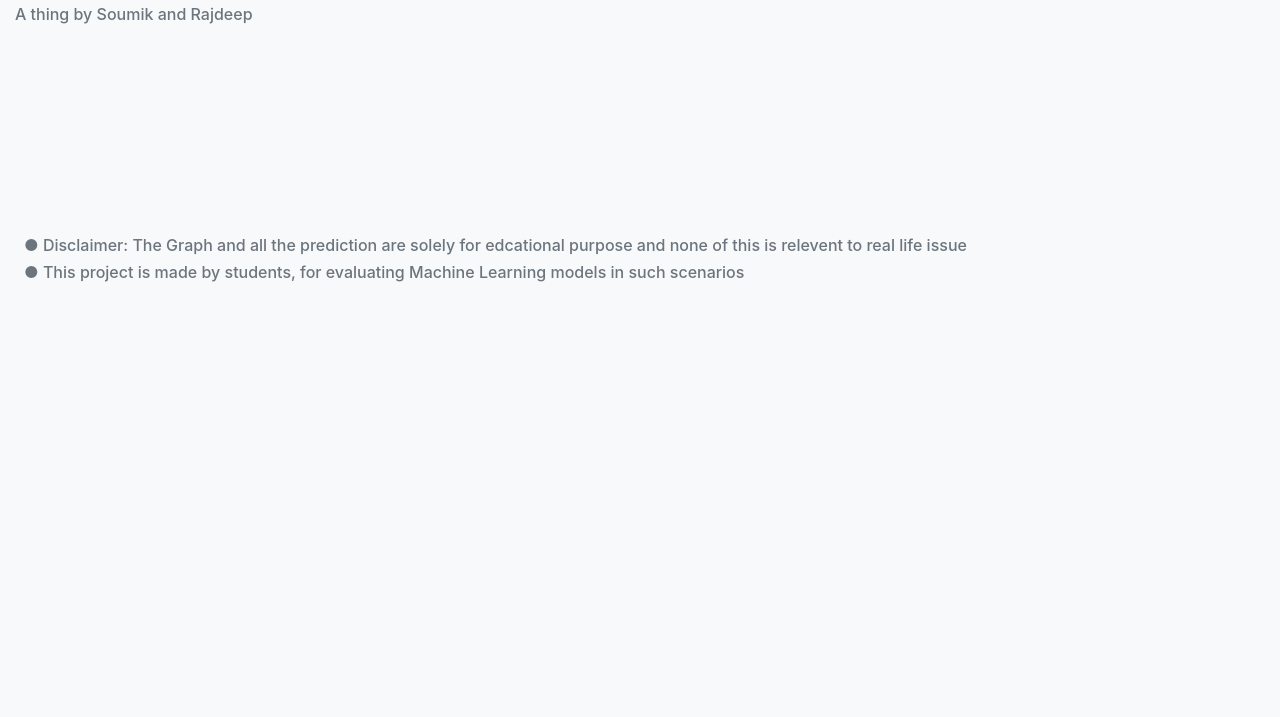
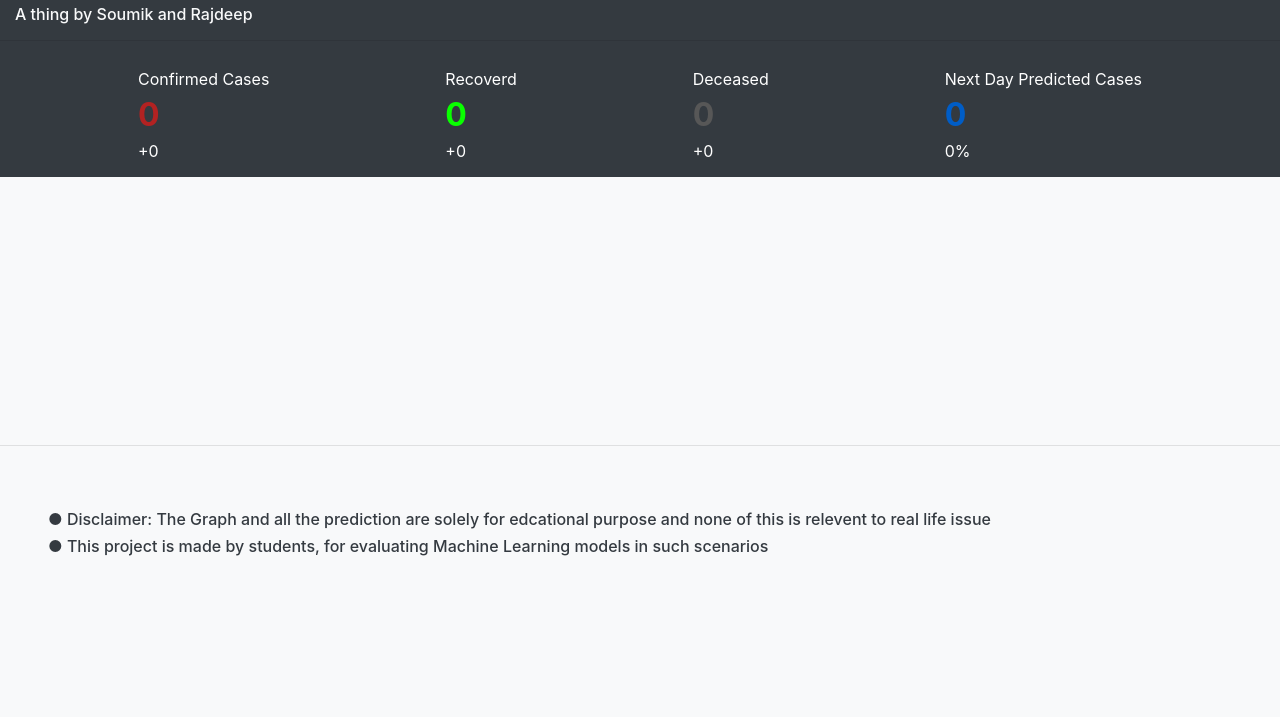
Before and after one commit to Araon/Covid19-Dasboard, a plain HTML site: page index.html in a window 1280 px wide. Shown: the part 83-800 px from the top of the page. Drawn offline with nearby package versions, Linux system fonts and the light colour scheme; no server answers.

Commit message:
added stat bar

```diff
--- /dev/null
+++ b/css/main.css
@@ -0,0 +1,40 @@
+/* -------------- Stats ---------*/
+.latest-report {
+    display: flex;
+    width: 80%;
+    justify-content: space-between;
+    margin: 0 auto;
+    align-items: center;
+    padding: 10px;
+    color: #ffffff;
+}
+
+.total_cases,
+.recovered,
+.deceased,
+.predicted {
+    height: 100px;
+}
+.title {
+    font-size: 1rem;
+}
+.total_cases .value{
+    font-size: 2em;
+    font-weight: bold;
+    color: firebrick;
+}
+.recovered .value{
+    font-size: 2em;
+    font-weight: bold;
+    color: #09ff00;
+}
+.deceased .value{
+    font-size: 2em;
+    font-weight: bold;
+    color: rgb(87, 87, 87);
+}
+.predicted .value{
+    font-size: 2em;
+    font-weight: bold;
+    color: rgb(0, 93, 199);
+}
--- a/index.html
+++ b/index.html
@@ -8,33 +8,76 @@
 
     <!-- Bootstrap CSS -->
     <link rel="stylesheet" href="https://stackpath.bootstrapcdn.com/bootstrap/4.4.1/css/bootstrap.min.css" integrity="sha384-Vkoo8x4CGsO3+Hhxv8T/Q5PaXtkKtu6ug5TOeNV6gBiFeWPGFN9MuhOf23Q9Ifjh" crossorigin="anonymous">
+    <link rel="stylesheet" href="./css/main.css">
+
+
+    <script src="https://cdn.jsdelivr.net/npm/chart.js@2.8.0"></script>
+</head>
+    <title>COVID-19 Indian Stats</title>
+
+    <main class="bg-dark text-light">
+        <div class="container-fluid">
+            <h1 class="py-3 text-light">COVID-19 Indian Stats</h1>
+                 <h6 class="text-light">A thing by <a href="https://github.com/Araon" class="text-light">Soumik</a> and <a href="https://github.com/therajdeepbiswas" class="text-light">Rajdeep</a> </h6>
+        </div>
+        <hr class="light">
+
+            <!--Stats-->
+            <div class="stats">
+                <div class="latest-report">
+                    <div class="total_cases">
+                        <div class="title">Confirmed Cases</div>
+                        <div class="value"id="total_cases">0</div>
+                        <div class="new-value" id= "new_cases">+0</div>
+                    </div>
+                    <div class="recovered" >
+                        <div class="title">Recoverd</div>
+                        <div class="value" id="reco">0</div>
+                        <div class="new-value" id="new_recovered">+0</div>
+                    </div>
+                    <div class="deceased" >
+                        <div class="title">Deceased</div>
+                        <div class="value" id="deceased">0</div>
+                        <div class="new_value" id="new_dead">+0</div>
+                    </div>
+                    <div class="predicted" >
+                        <div class="title">Next Day Predicted Cases</div>
+                        <div class="value" id="pred">0</div>
+                        <div class="new-value" id="new_prediction">0%</div>
+                    </div>
+                </div>
+            </div>
+        </main>
 
     <!-- Chart JS -->
-    <script src="https://cdn.jsdelivr.net/npm/chart.js@2.8.0"></script>
-    <title>COVID-19 Indian Stats</title>
-    </head>
 <body class="bg-light">
-        <div class="container-fluid">
-            <h1 class="py-3 text-muted">COVID-19 Indian Stats</h1>
-            <h6 class="text-muted">A thing by <a href="https://github.com/Araon" class="text-muted">Soumik</a> and <a href="https://github.com/therajdeepbiswas" class="text-muted">Rajdeep</a> </h6>
-                <div class="col-md-10 offset-md-1">
+    <div class="container-fluid py-5">
+        <div class="col-md-15 offset-md-1">
             <div>
                 <div>
                     <canvas id="myChart"></canvas>
                 </div>
-                        <script src="./js/main.js">
-                        </script>
+                    <div class="container-fluid">
+                        <script src="./js/main.js"></script>
                     </div>
                 </div>
             </div>
-        <div class="py-5 px-4">
-            <h6 class="text-muted">&#9679; Disclaimer: The Graph and all the prediction are solely for edcational purpose and none of this is relevent to real life issue</h6>
-            <h6 class="text-muted">&#9679; This project is made by students, for evaluating Machine Learning models in such scenarios</h6>
     </div>
+    <hr class="py-4
+    ">
+<footer class="text-dark px-5">
+        <h6>&#9679; Disclaimer: The Graph and all the prediction are solely for edcational purpose and none of this is relevent to real life issue</h6>
+        <h6>&#9679; This project is made by students, for evaluating Machine Learning models in such scenarios</h6>
+</footer>
+</body>
+
+
+
+
+
 <!-- Optional JavaScript -->
 <!-- jQuery first, then Popper.js, then Bootstrap JS -->
 <script src="https://code.jquery.com/jquery-3.4.1.slim.min.js" integrity="sha384-J6qa4849blE2+poT4WnyKhv5vZF5SrPo0iEjwBvKU7imGFAV0wwj1yYfoRSJoZ+n" crossorigin="anonymous"></script>
 <script src="https://cdn.jsdelivr.net/npm/popper.js@1.16.0/dist/umd/popper.min.js" integrity="sha384-Q6E9RHvbIyZFJoft+2mJbHaEWldlvI9IOYy5n3zV9zzTtmI3UksdQRVvoxMfooAo" crossorigin="anonymous"></script>
 <script src="https://stackpath.bootstrapcdn.com/bootstrap/4.4.1/js/bootstrap.min.js" integrity="sha384-wfSDF2E50Y2D1uUdj0O3uMBJnjuUD4Ih7YwaYd1iqfktj0Uod8GCExl3Og8ifwB6" crossorigin="anonymous"></script>
-  </body>
 </html>
--- a/js/main.js
+++ b/js/main.js
@@ -1,4 +1,5 @@
 chartIt();
+updateUI();
 async function chartIt()
 {
     const data = await getData();
@@ -55,9 +56,42 @@ async function chartIt()
             options:
             {
                 responsive: true,
+
             }
     });
 }
+
+async function updateUI()
+{
+    const data = await getData();
+    const preData = await getPrediction();
+
+    const last_entry_comfirmed = data.ys[data.ys.length-1]
+    const last_entry_comfirmed_yesterday = data.ys[data.ys.length-2]
+    const new_comfirmed_cases = last_entry_comfirmed - last_entry_comfirmed_yesterday
+    document.getElementById("total_cases").innerHTML = last_entry_comfirmed || 0;
+    document.getElementById("new_cases").innerHTML = "+"+new_comfirmed_cases || 0;
+
+    const reco = data.zs[data.zs.length-1];
+    const yesterday_reco = data.zs[data.zs.length - 2];
+    const new_reco = reco - yesterday_reco;
+    document.getElementById("reco").innerHTML = reco || 0;
+    document.getElementById("new_recovered").innerHTML = "+"+new_reco || 0;
+
+    const d = data.dead[data.dead.length-1];
+    const yesterday_d = data.dead[data.dead.length - 2];
+    const new_dead = d - yesterday_d;
+    document.getElementById("deceased").innerHTML = d || 0;
+    document.getElementById("new_dead").innerHTML = "+"+new_dead || 0;
+
+
+    const c_pre = preData.py[data.ys.length];
+    const diff = (((c_pre-last_entry_comfirmed)/last_entry_comfirmed)*100);
+    document.getElementById("pred").innerHTML = c_pre || 0;
+    document.getElementById("new_prediction").innerHTML = "Diff: "+diff.toPrecision(3)+"%" || 0+"%;"
+}
+
+
 async function getData()
 {
     const xs = []; //date list
@@ -114,7 +148,6 @@ async function getPrediction()
     dx.push(date);
     const pConfirmed = totalconfirmed;
     py.push(pConfirmed);
-    console.log(date, pConfirmed);
     });
     return {dx, py};
 
```
Lines whose indentation alone changed are shown as unchanged.
